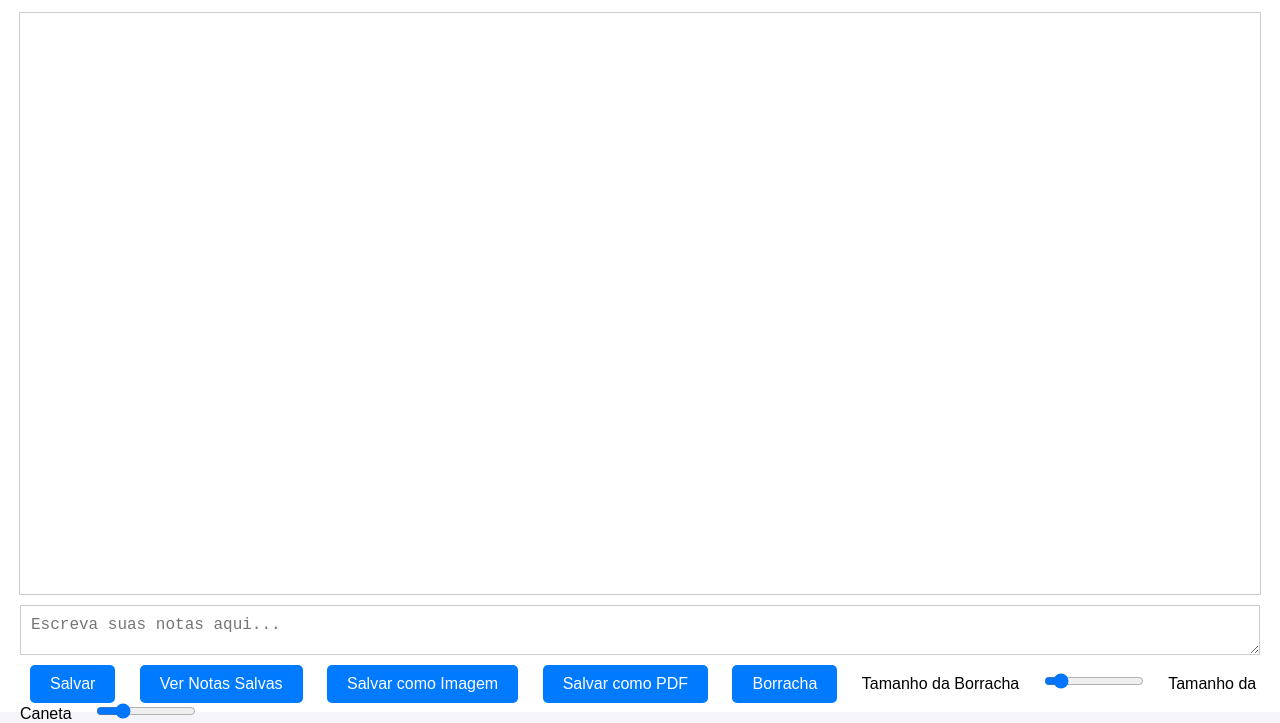
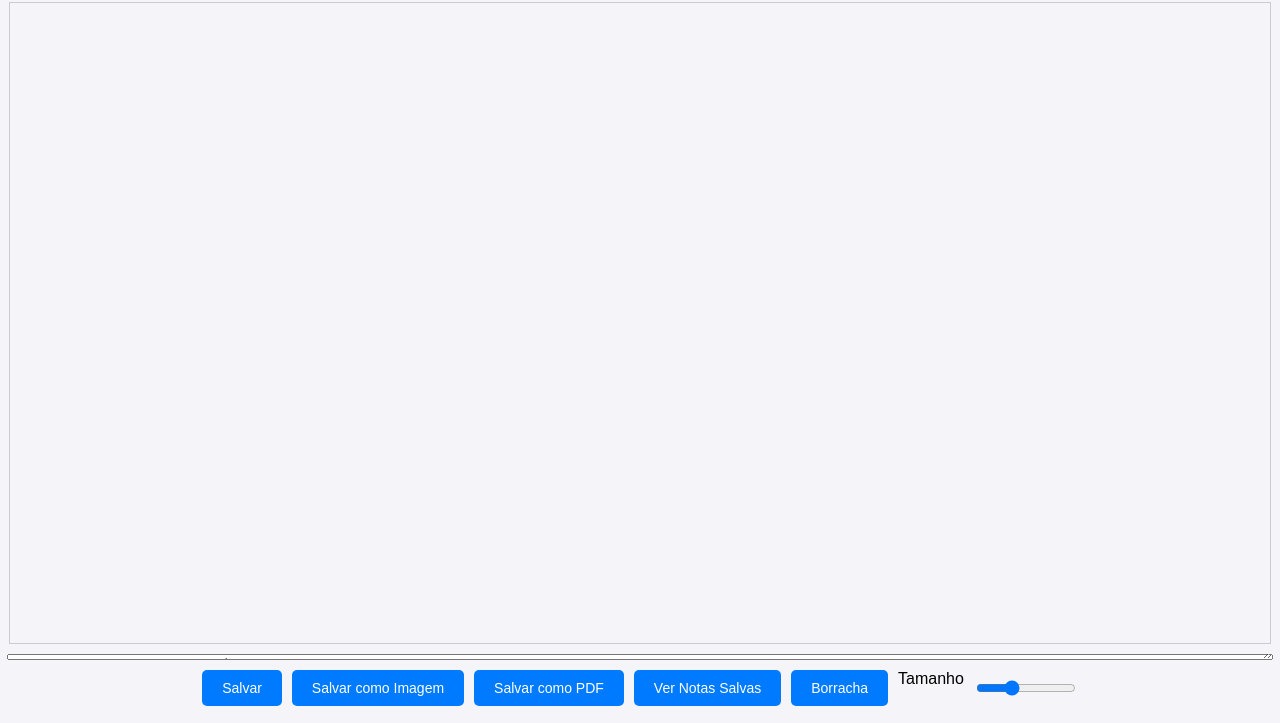
Before and after one commit to Lindembergue-Silva/bloco-de-notas---tio-lindembergue, a plain HTML site: page index.html in a window 1280 px wide. Shown: the part 88-811 px from the top of the page. Drawn offline with nearby package versions, Linux system fonts and the light colour scheme.

Commit message:
Update index.html

```diff
--- a/index.html
+++ b/index.html
@@ -3,74 +3,73 @@
 <head>
   <meta charset="UTF-8">
   <meta name="viewport" content="width=device-width, initial-scale=1.0">
-  <title>Bloco de Notas - LINDEMBERGUE</title>
+  <title>Bloco de Notas</title>
+  <link rel="manifest" href="manifest.json">
   <style>
     body {
       font-family: Arial, sans-serif;
       margin: 0;
-      display: flex;
-      justify-content: center;
-      align-items: flex-start;
-      height: 100vh;
+      padding: 0;
       background: #f4f4f9;
       overflow: hidden;
-    }
-
-    .app {
-      width: 100%;
-      height: 100vh;
       display: flex;
       flex-direction: column;
       justify-content: flex-start;
       align-items: center;
-      padding: 20px;
-      background: white;
+      height: 100vh;
+    }
+
+    .app {
+      display: flex;
+      flex-direction: column;
+      align-items: center;
+      width: 100%;
+      height: 100%;
+      padding: 10px;
       box-sizing: border-box;
     }
 
     #drawingCanvas {
-      width: 100%;
       flex: 1;
       border: 1px solid #ccc;
       cursor: crosshair;
-      margin-bottom: 10px;
+      width: 100%;
     }
 
     #textNotes {
       width: 100%;
-      min-height: 50px;
+      resize: vertical;
+      height: 100px;
+      margin-top: 10px;
       font-size: 16px;
-      resize: both; /* Permite redimensionar horizontal e verticalmente */
-      overflow: auto;
-      border: 1px solid #ccc;
-      padding: 10px;
-      box-sizing: border-box;
+    }
+
+    .tools {
+      margin-top: 10px;
+      display: flex;
+      gap: 10px;
+      flex-wrap: wrap;
     }
 
     button {
       padding: 10px 20px;
-      font-size: 16px;
+      font-size: 14px;
       color: white;
       background: #007bff;
       border: none;
       border-radius: 5px;
       cursor: pointer;
-      margin-top: 10px;
     }
 
     button:hover {
       background: #0056b3;
     }
 
-    .tools {
-      margin-top: 10px;
+    .eraser-active {
+      background: #dc3545;
     }
 
-    .tool-button {
-      margin: 0 10px;
-    }
-
-    #eraseSize, #penSize {
+    input[type="range"] {
       width: 100px;
     }
   </style>
@@ -81,15 +80,13 @@
     <canvas id="drawingCanvas"></canvas>
     <textarea id="textNotes" placeholder="Escreva suas notas aqui..."></textarea>
     <div class="tools">
-      <button id="saveNotes" class="tool-button">Salvar</button>
-      <button id="viewNotes" class="tool-button">Ver Notas Salvas</button>
-      <button id="saveImage" class="tool-button">Salvar como Imagem</button>
-      <button id="savePDF" class="tool-button">Salvar como PDF</button>
-      <button id="toggleErase" class="tool-button">Borracha</button>
-      <label for="eraseSize" class="tool-button">Tamanho da Borracha</label>
-      <input type="range" id="eraseSize" min="10" max="100" value="20" class="tool-button">
-      <label for="penSize" class="tool-button">Tamanho da Caneta</label>
-      <input type="range" id="penSize" min="1" max="10" value="3" class="tool-button">
+      <button id="saveNotes">Salvar</button>
+      <button id="saveImage">Salvar como Imagem</button>
+      <button id="savePDF">Salvar como PDF</button>
+      <button id="viewNotes">Ver Notas Salvas</button>
+      <button id="toggleErase">Borracha</button>
+      <label for="eraseSize">Tamanho</label>
+      <input type="range" id="eraseSize" min="5" max="50" value="20">
     </div>
   </div>
 
@@ -98,144 +95,133 @@
     const canvas = document.getElementById("drawingCanvas");
     const ctx = canvas.getContext("2d");
     const textNotes = document.getElementById("textNotes");
-    const saveButton = document.getElementById("saveNotes");
-    const viewNotesButton = document.getElementById("viewNotes");
-    const saveImageButton = document.getElementById("saveImage");
-    const savePDFButton = document.getElementById("savePDF");
-    const toggleEraseButton = document.getElementById("toggleErase");
+    const saveNotes = document.getElementById("saveNotes");
+    const saveImage = document.getElementById("saveImage");
+    const savePDF = document.getElementById("savePDF");
+    const viewNotes = document.getElementById("viewNotes");
+    const toggleErase = document.getElementById("toggleErase");
     const eraseSizeInput = document.getElementById("eraseSize");
-    const penSizeInput = document.getElementById("penSize");
-
-    canvas.width = window.innerWidth;
-    canvas.height = window.innerHeight - 200;
 
     let isDrawing = false;
     let isErasing = false;
-    let eraseSize = 20;
-    let penSize = 3;
-    let history = [];
-    let currentHistoryIndex = -1;
+    let eraseSize = parseInt(eraseSizeInput.value);
+    let startX, startY;
 
-    ctx.lineCap = "round";
-    ctx.lineJoin = "round";
+    // Ajuste do tamanho do canvas
+    function resizeCanvas() {
+      canvas.width = window.innerWidth;
+      canvas.height = window.innerHeight - 150;
+    }
+    resizeCanvas();
 
-    toggleEraseButton.addEventListener("click", () => {
+    window.addEventListener("resize", resizeCanvas);
+
+    // Alternar borracha
+    toggleErase.addEventListener("click", () => {
       isErasing = !isErasing;
-      toggleEraseButton.style.backgroundColor = isErasing ? "#dc3545" : "#007bff";
+      toggleErase.classList.toggle("eraser-active", isErasing);
     });
 
+    // Atualizar tamanho da borracha
     eraseSizeInput.addEventListener("input", () => {
-      eraseSize = parseInt(eraseSizeInput.value, 10);
+      eraseSize = parseInt(eraseSizeInput.value);
     });
 
-    penSizeInput.addEventListener("input", () => {
-      penSize = parseInt(penSizeInput.value, 10);
-      ctx.lineWidth = penSize;
-    });
-
-    canvas.addEventListener("mousedown", (e) => {
+    // Eventos para dispositivos móveis e desktop
+    function startDrawing(e) {
       isDrawing = true;
       ctx.beginPath();
-      ctx.moveTo(e.offsetX, e.offsetY);
-    });
+      const { x, y } = getCursorPosition(e);
+      startX = x;
+      startY = y;
+      if (isErasing) {
+        ctx.clearRect(x - eraseSize / 2, y - eraseSize / 2, eraseSize, eraseSize);
+      } else {
+        ctx.moveTo(x, y);
+      }
+    }
 
-    canvas.addEventListener("mouseup", () => {
-      isDrawing = false;
-      saveHistory();
-    });
-
-    canvas.addEventListener("mousemove", (e) => {
+    function draw(e) {
       if (!isDrawing) return;
+      const { x, y } = getCursorPosition(e);
 
       if (isErasing) {
-        ctx.clearRect(
-          e.offsetX - eraseSize / 2,
-          e.offsetY - eraseSize / 2,
-          eraseSize,
-          eraseSize
-        );
+        ctx.clearRect(x - eraseSize / 2, y - eraseSize / 2, eraseSize, eraseSize);
       } else {
-        ctx.lineTo(e.offsetX, e.offsetY);
+        ctx.lineTo(x, y);
         ctx.stroke();
-        ctx.beginPath();
-        ctx.moveTo(e.offsetX, e.offsetY);
       }
-    });
-
-    function saveHistory() {
-      if (currentHistoryIndex < history.length - 1) {
-        history = history.slice(0, currentHistoryIndex + 1);
-      }
-      history.push(canvas.toDataURL());
-      currentHistoryIndex++;
     }
 
-    function restoreHistory() {
-      if (currentHistoryIndex < 0) return;
-      const img = new Image();
-      img.src = history[currentHistoryIndex];
-      img.onload = () => {
-        ctx.clearRect(0, 0, canvas.width, canvas.height);
-        ctx.drawImage(img, 0, 0);
+    function stopDrawing() {
+      isDrawing = false;
+      ctx.closePath();
+    }
+
+    function getCursorPosition(e) {
+      const rect = canvas.getBoundingClientRect();
+      const touch = e.touches ? e.touches[0] : e;
+      return {
+        x: touch.clientX - rect.left,
+        y: touch.clientY - rect.top
       };
     }
 
-    window.addEventListener("keydown", (e) => {
-      if (e.ctrlKey && e.key === "z") {
-        if (currentHistoryIndex > 0) {
-          currentHistoryIndex--;
-          restoreHistory();
-        }
-      }
-    });
+    // Eventos para mouse
+    canvas.addEventListener("mousedown", startDrawing);
+    canvas.addEventListener("mousemove", draw);
+    canvas.addEventListener("mouseup", stopDrawing);
+    canvas.addEventListener("mouseout", stopDrawing);
 
-    saveButton.addEventListener("click", () => {
+    // Eventos para toque
+    canvas.addEventListener("touchstart", startDrawing);
+    canvas.addEventListener("touchmove", draw);
+    canvas.addEventListener("touchend", stopDrawing);
+    canvas.addEventListener("touchcancel", stopDrawing);
+
+    // Função para salvar a nota no IndexedDB
+    saveNotes.addEventListener("click", () => {
       const drawingData = canvas.toDataURL();
-      const textData = textNotes.value;
+      const noteText = textNotes.value;
 
       const request = indexedDB.open("NotesDB", 1);
       request.onupgradeneeded = (e) => {
         const db = e.target.result;
         db.createObjectStore("notes", { keyPath: "id", autoIncrement: true });
       };
-
       request.onsuccess = (e) => {
         const db = e.target.result;
         const tx = db.transaction("notes", "readwrite");
         const store = tx.objectStore("notes");
-        store.add({ drawing: drawingData, notes: textData });
-
-        tx.oncomplete = () => alert("Notas salvas com sucesso!");
-        tx.onerror = () => alert("Erro ao salvar notas!");
+        store.add({ drawing: drawingData, notes: noteText });
+        tx.oncomplete = () => alert("Nota salva com sucesso!");
       };
-
-      request.onerror = () => alert("Erro ao acessar o banco de dados!");
     });
 
-    viewNotesButton.addEventListener("click", () => {
-      window.open("view_notes.html", "_blank");
-    });
-
-    saveImageButton.addEventListener("click", () => {
-      const image = canvas.toDataURL("image/png");
+    // Salvar como imagem
+    saveImage.addEventListener("click", () => {
+      const imageData = canvas.toDataURL("image/png");
       const link = document.createElement("a");
-      link.href = image;
+      link.href = imageData;
       link.download = "nota.png";
       link.click();
     });
 
-    savePDFButton.addEventListener("click", () => {
+    // Salvar como PDF
+    savePDF.addEventListener("click", () => {
       const { jsPDF } = window.jspdf;
-      const doc = new jsPDF();
+      const pdf = new jsPDF();
       const imgData = canvas.toDataURL("image/png");
-      doc.addImage(imgData, "PNG", 10, 10, 180, 160);
-      doc.text(textNotes.value, 10, 170);
-      doc.save("nota.pdf");
+
+      pdf.addImage(imgData, "PNG", 10, 10, 190, 140);
+      pdf.text(textNotes.value, 10, 160);
+      pdf.save("nota.pdf");
     });
 
-    window.onload = () => {
-      saveHistory();
-    };
+    // Navegar para a lista de notas
+    viewNotes.addEventListener("click", () => {
+      window.location.href = "view_notes.html";
+    });
   </script>
 </body>
 </html>
```
